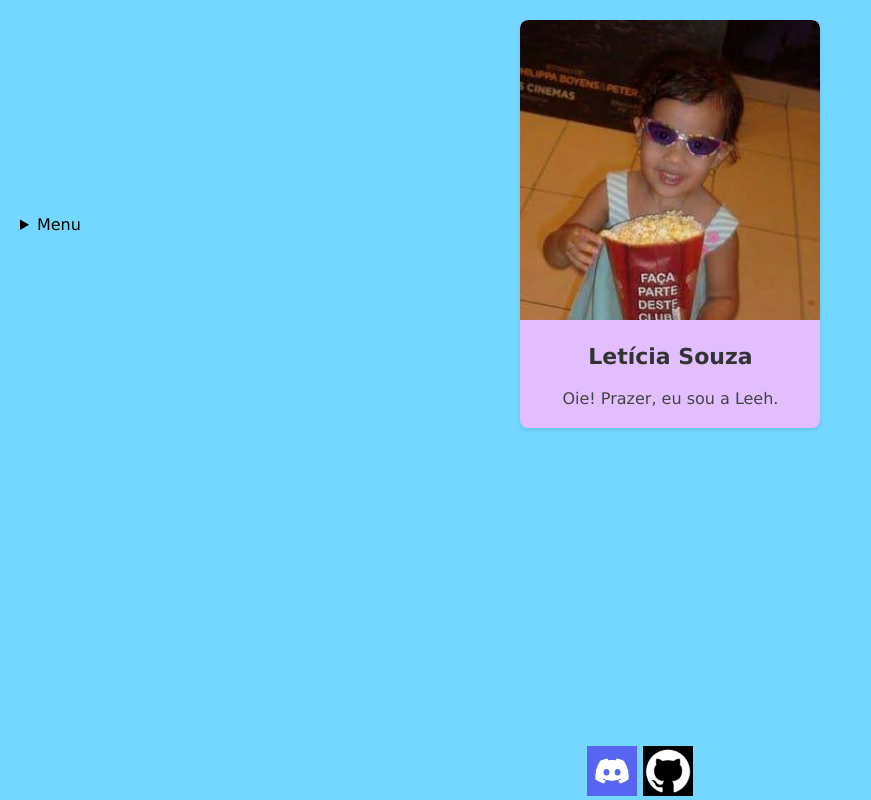
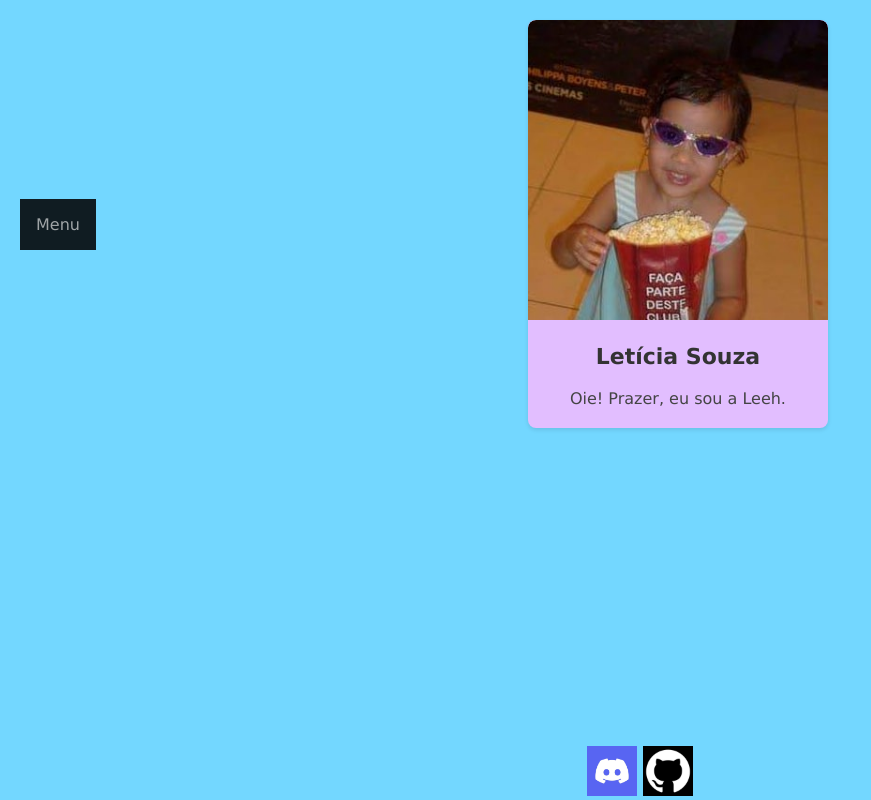
Before and after one commit to leehssf/leehssf.github.io, a plain HTML site: page index.html in a window 1280 px wide. Shown: the whole page, without its empty margins (0-871 px from the left). Drawn offline with Linux system fonts and the light colour scheme; a web font is replaced by a local one.

Commit message:
Update style.css

```diff
--- a/style.css
+++ b/style.css
@@ -58,3 +58,15 @@ footer {
  bottom: 0;
  width: 100%;
 }
+summary {
+    all: unset;
+    padding: 16px;
+    color: rgb(255 255 255 / .6);
+    background: rgb(16 28 34);
+    width: 100%;
+    cursor: pointer;
+}
+details {
+    background-color: rgb(12 12 14);
+    color: white;
+}
```
